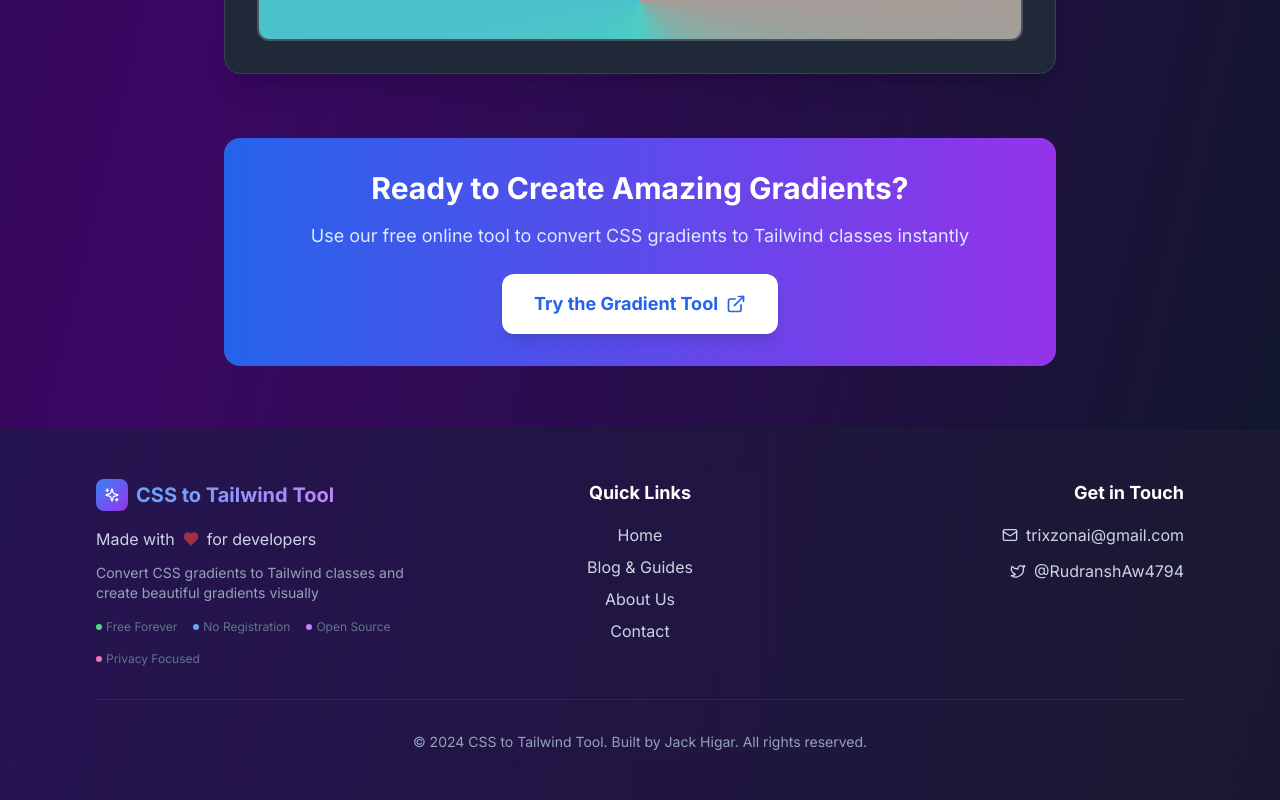
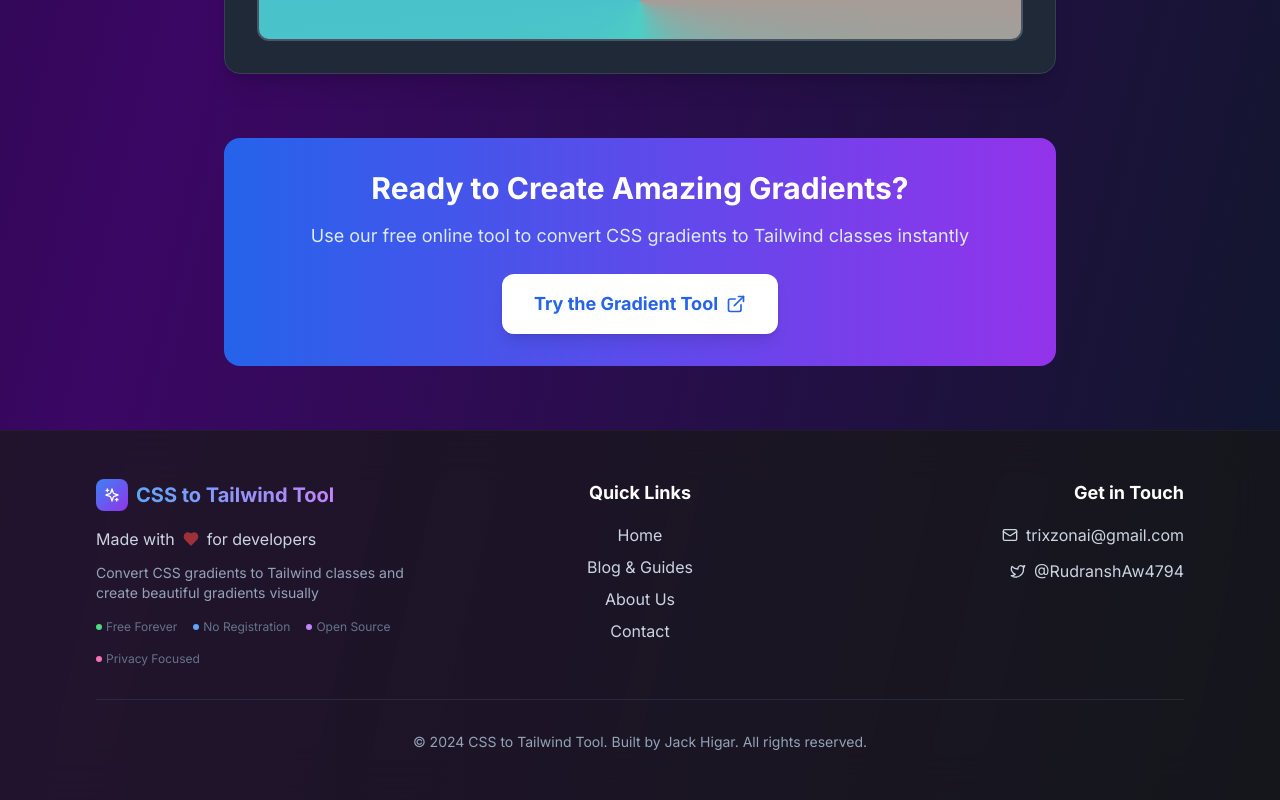
Before and after one commit to TRIXZON/24, a React (Vite) app in the folder project/: page /blog in a window 1280 px wide. Shown: the part 4517-5317 px from the top of the page. Built offline with nearby package versions, Linux system fonts and the light colour scheme.

Commit message:
Update Footer.tsx

```diff
--- a/project/src/components/Footer.tsx
+++ b/project/src/components/Footer.tsx
@@ -4,8 +4,8 @@ import { Link } from 'react-router-dom';
 
 const Footer: React.FC = () => {
   return (
-    <footer className="relative bg-slate-900/50 backdrop-blur-xl border-t border-slate-800/50 py-12">
-      <div className="absolute inset-0 bg-gradient-to-r from-blue-500/5 via-purple-500/5 to-pink-500/5"></div>
+    <footer className="relative bg-neutral-900/70 backdrop-blur-xl border-t border-zinc-800/50 py-12">
+      <div className="absolute inset-0 bg-gradient-to-r from-zinc-800/10 via-zinc-900/10 to-neutral-900/10"></div>
       <div className="max-w-6xl mx-auto px-4 sm:px-6 lg:px-8 relative">
         <div className="grid gap-8 md:grid-cols-3">
           {/* Brand Section */}
```
